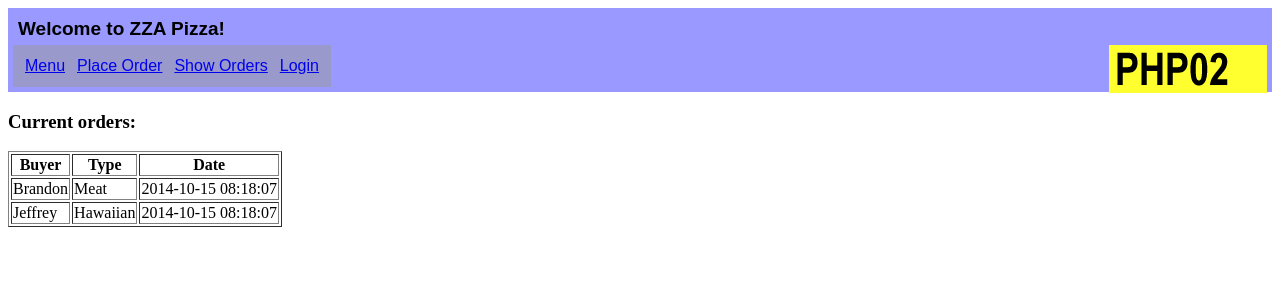
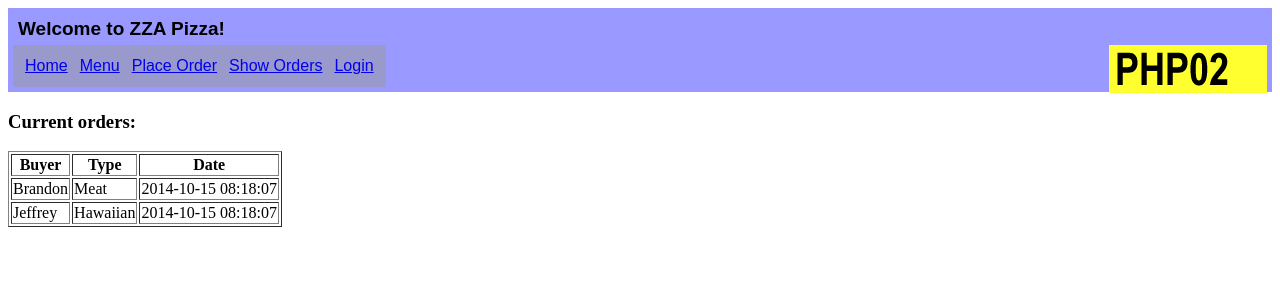
Before and after one commit to JeffRisberg/PHP02, a PHP site: page /orders_show.php in a window 1280 px wide. Shown: the top 300 px of the page. Run offline with PHP 8.4, Linux system fonts and the light colour scheme; data comes from the database, SQL or seed files in the repository.

Commit message:
Order list is ordered by date, and added a home button

```diff
--- a/_head.php
+++ b/_head.php
@@ -7,6 +7,7 @@
 
     <table style="background-color: #9999cc; padding: 5px">
         <tr>
+            <td style="padding: 5px"><a href="index.php">Home</a></td>
             <td style="padding: 5px"><a href="menu.php">Menu</a></td>
             <td style="padding: 5px"><a href="order_form.php">Place Order</a></td>
             <td style="padding: 5px"><a href="orders_show.php">Show Orders</a></td>
--- a/orders_show.php
+++ b/orders_show.php
@@ -20,6 +20,7 @@
     FROM orders o
     INNER JOIN pizza_types pt ON o.type_id = pt.id
     INNER JOIN users u ON o.user_id = u.id
+    ORDER BY date
 SQL;
 
     if (!$result = mysqli_query($db_connection, $sql)) {
```
